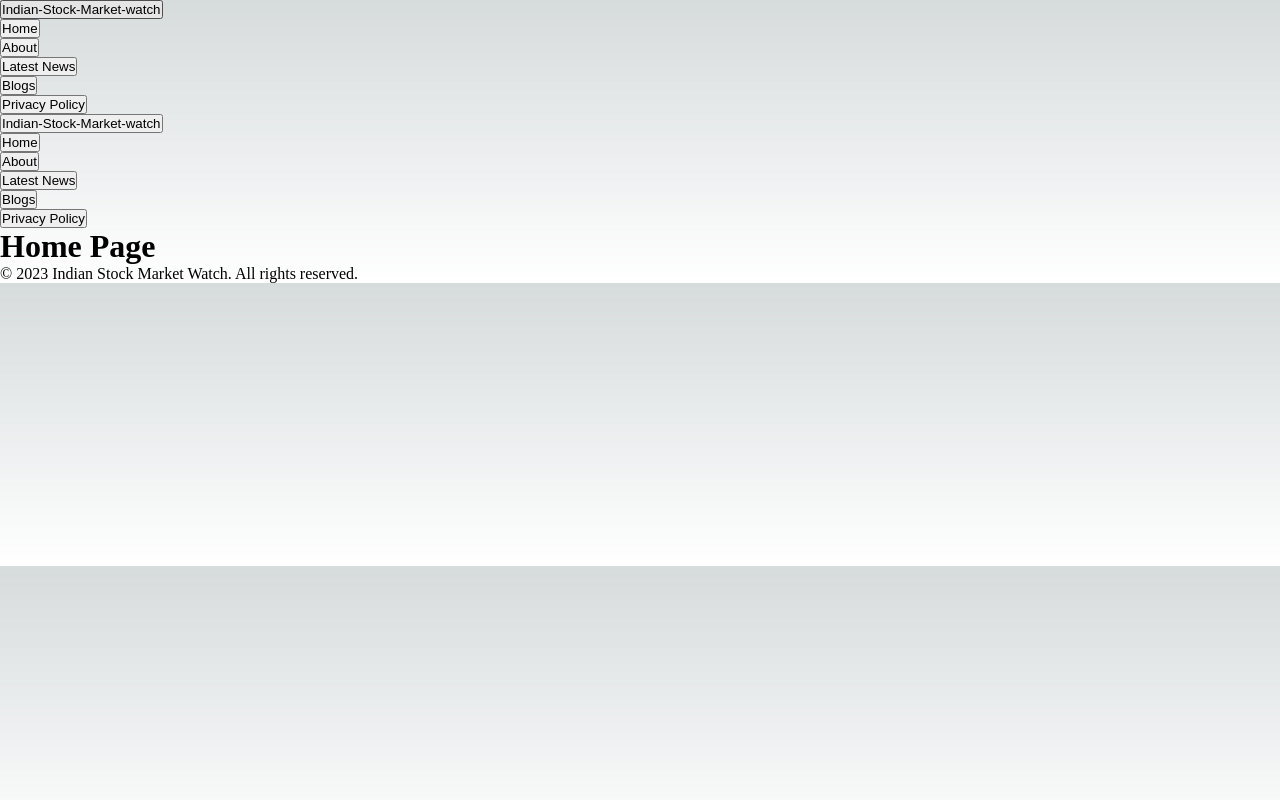
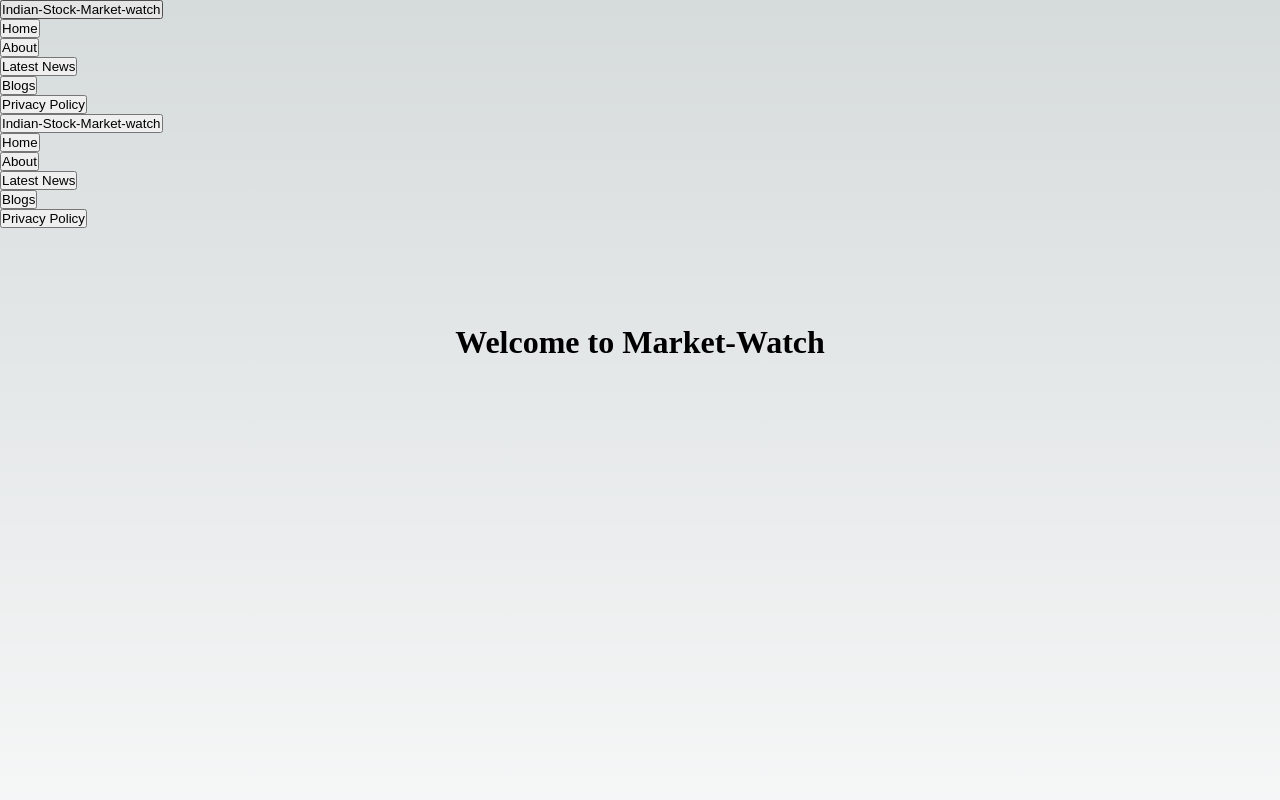
Before and after one commit to sudheer313/Indian-Stock-Markett-Watch, a Next.js app: page / in a window 1280 px wide. Shown: the top 800 px of the page. Built offline with nearby package versions, Linux system fonts and the light colour scheme.

Commit message:
update index.js to root level to deploy

```diff
--- a/pages/index.js
+++ b/pages/index.js
@@ -15,10 +15,12 @@ export default function Home() {
         <meta name="viewport" content="width=device-width, initial-scale=1" />
         <link rel="icon" href="/favicon.ico" />
       </Head>
-      <div>
       <Header />
-      <h1>Home Page</h1>
-    </div>
+      <div className={styles.container}>
+        <main className={styles.main}>
+          <h1 className={styles.title}>Welcome to Market-Watch</h1>
+        </main>
+      </div>
     </>
   );
 }
```
Also changed, not shown: index.js.js (renamed from pages/Home.js).
